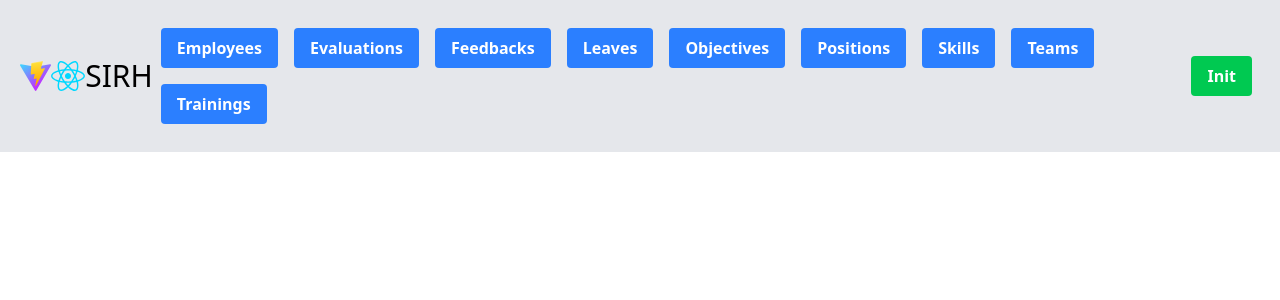
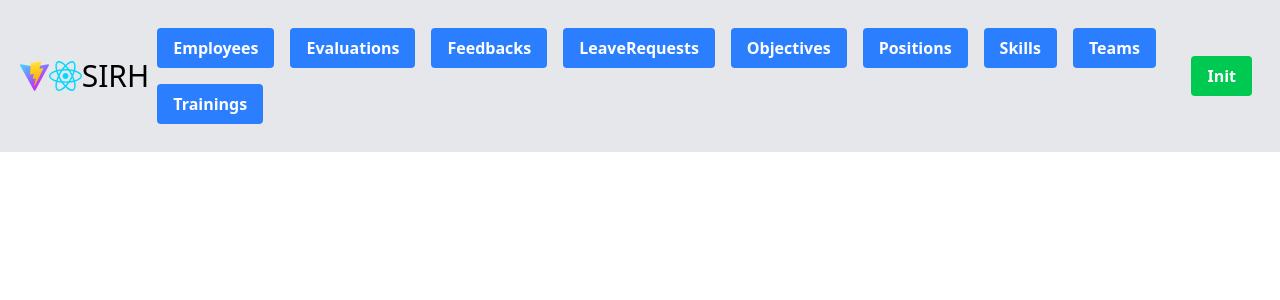
Before and after one commit to doriangilbert/SIRH, a React (Vite) app in the folder sirh_frontend/: page / in a window 1280 px wide. Shown: the top 300 px of the page. Built offline with nearby package versions, Linux system fonts and the light colour scheme; the HTML template or start-up script is replaced by a standard one.

Commit message:
refactor(frontend): Renamed Leave to LeaveRequest

```diff
--- a/sirh_frontend/src/App.jsx
+++ b/sirh_frontend/src/App.jsx
@@ -72,8 +72,8 @@
                     <button onClick={() => fetchData('feedbacks')}
                             className="bg-blue-500 hover:bg-blue-700 text-white font-bold py-2 px-4 rounded m-2">Feedbacks
                     </button>
-                    <button onClick={() => fetchData('leaves')}
-                            className="bg-blue-500 hover:bg-blue-700 text-white font-bold py-2 px-4 rounded m-2">Leaves
+                    <button onClick={() => fetchData('leaverequests')}
+                            className="bg-blue-500 hover:bg-blue-700 text-white font-bold py-2 px-4 rounded m-2">LeaveRequests
                     </button>
                     <button onClick={() => fetchData('objectives')}
                             className="bg-blue-500 hover:bg-blue-700 text-white font-bold py-2 px-4 rounded m-2">Objectives
```
